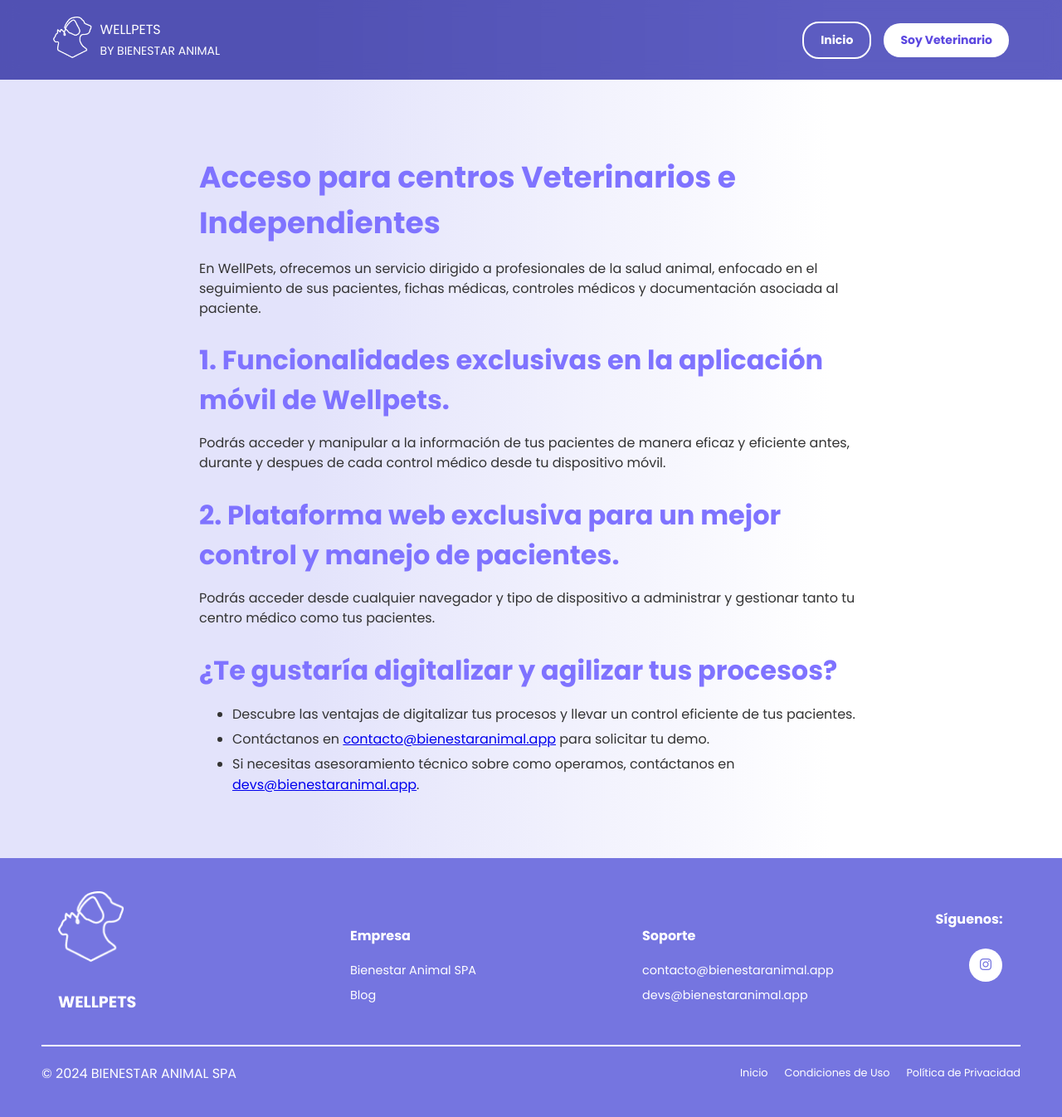
After one commit to lorenspaez/wellpets-page, a PHP site: page /vets.html in a window 1280 px wide. The commit adds this page. Shown: the whole page at 83% size. Run offline with PHP 8.4, Linux system fonts and the light colour scheme.

Commit message:
final changes

```diff
--- a/styles.css
+++ b/styles.css
@@ -1,4 +1,8 @@
 /* General Styles */
+html {
+    scroll-behavior: smooth;
+}
+
 body {
     margin: 0;
     font-family: 'Poppins', sans-serif;
--- /dev/null
+++ b/vets.html
@@ -0,0 +1,97 @@
+<!DOCTYPE html>
+<html lang="es">
+<head>
+    <meta charset="UTF-8">
+    <link rel="icon" type="image/png" href="assets/logo_app.ico">
+    <meta name="viewport" content="width=device-width, initial-scale=1.0">
+    <title>WellPets - Veterinarios</title>
+    <link href="https://fonts.googleapis.com/css2?family=Roboto:wght@400;700&display=swap" rel="stylesheet">
+    <link href="https://fonts.googleapis.com/css2?family=Poppins:wght@400;700&display=swap" rel="stylesheet">
+    <link rel="stylesheet" href="https://cdnjs.cloudflare.com/ajax/libs/font-awesome/6.0.0-beta3/css/all.min.css">
+    <link rel="stylesheet" href="styles.css">
+</head>
+<body>
+    <header class="header">
+        <div class="container">
+            <div class="logo">
+                <a href="index.html">
+                    <img src="assets/Vector.png" alt="Logo Wellpets" class="logo-imagen">
+                </a>
+                <span>WELLPETS <br><small><a href="https://www.bienestaranimal.app" target="_blank">BY BIENESTAR ANIMAL</a></small></span>
+            </div>
+            <div class="cta-buttons">
+                <a href="index.html" class="btn contact">Inicio</a>
+                <a href="vets.html" class="btn login">Soy Veterinario</a>
+            </div>
+        </div>
+    </header>
+
+    <section class="features-v2">
+        <div class="feature-container">
+            <div class="feature-text-v2">
+                <h1>Acceso para centros Veterinarios e Independientes</h1>
+                <p>En WellPets, ofrecemos un servicio dirigido a profesionales de la salud animal, enfocado en el seguimiento de sus pacientes, fichas médicas, controles médicos y documentación asociada al paciente.</p>
+
+                <h2>1. Funcionalidades exclusivas en la aplicación móvil de Wellpets.</h2>
+                <p>Podrás acceder y manipular a la información de tus pacientes de manera eficaz y eficiente antes, durante y despues de cada control médico desde tu dispositivo móvil.</p>
+
+                <h2>2. Plataforma web exclusiva para un mejor control y manejo de pacientes.</h2>
+                <p>Podrás acceder desde cualquier navegador y tipo de dispositivo a administrar y gestionar tanto tu centro médico como tus pacientes.</p>
+
+                <h2>¿Te gustaría digitalizar y agilizar tus procesos?</h2>
+                <ul>
+                    <li>Descubre las ventajas de digitalizar tus procesos y llevar un control eficiente de tus pacientes.</li>
+                    <li>Contáctanos en <a href="mailto:contacto@bienestaranimal.app">contacto@bienestaranimal.app</a> para solicitar tu demo.</li>
+                    <li>Si necesitas asesoramiento técnico sobre como operamos, contáctanos en <a href="mailto:devs@bienestaranimal.app">devs@bienestaranimal.app</a>.</li>
+
+                </ul>
+            </div>
+        </div>
+    </section>
+
+    <footer class="footer">
+        <div class="footer-container">
+            <div class="footer-logo">
+                <a href="index.html">
+                    <img src="assets/Vector.png" alt="Logo Wellpets" class="logo-imagen">
+                </a>
+                <p>WELLPETS</p>
+            </div>
+
+          <div class="footer-links">
+            <h4>Empresa</h4>
+            <ul>
+                <li><a href="https://www.bienestaranimal.app" target="_blank">Bienestar Animal SPA</a></li>
+                <li><a href="#">Blog</a></li>
+            </ul>
+          </div>
+
+          <div class="footer-links">
+            <h4>Soporte</h4>
+            <ul>
+                <li><a href="mailto:contacto@bienestaranimal.app">contacto@bienestaranimal.app</a></li>
+                <li><a href="mailto:devs@bienestaranimal.app">devs@bienestaranimal.app</a></li>
+            </ul>
+          </div>
+
+          <div class="footer-social">
+            <h4>Síguenos:</h4>
+            <ul class="custom-social">
+                <!--li><a href="#"><span class="fa fa-brands fa-facebook-f"></span></a></li-->
+                <li><a href="https://www.instagram.com/wellpets.app"><span class="fa fa-brands fa-instagram"></span></a></li>
+                <!--li><a href="#"><span class="fa fa-brands fa-linkedin"></span></a></li-->
+            </ul>
+        </div>
+        </div>
+
+        <div class="footer-bottom">
+            <span><a href="https://www.bienestaranimal.app" target="_blank">© 2024 BIENESTAR ANIMAL SPA</a></span>
+            <div class="footer-bottom-links">
+                <a href="index.html">Inicio</a>
+                <a href="condiciones.html">Condiciones de Uso</a>
+                <a href="politicas.html">Política de Privacidad</a>
+            </div>
+        </div>
+    </footer>
+</body>
+</html>
```
Also changed, not shown: condiciones.html (+8 -12 lines), index.html (+28 -23 lines), politicas.html (+8 -12 lines).
